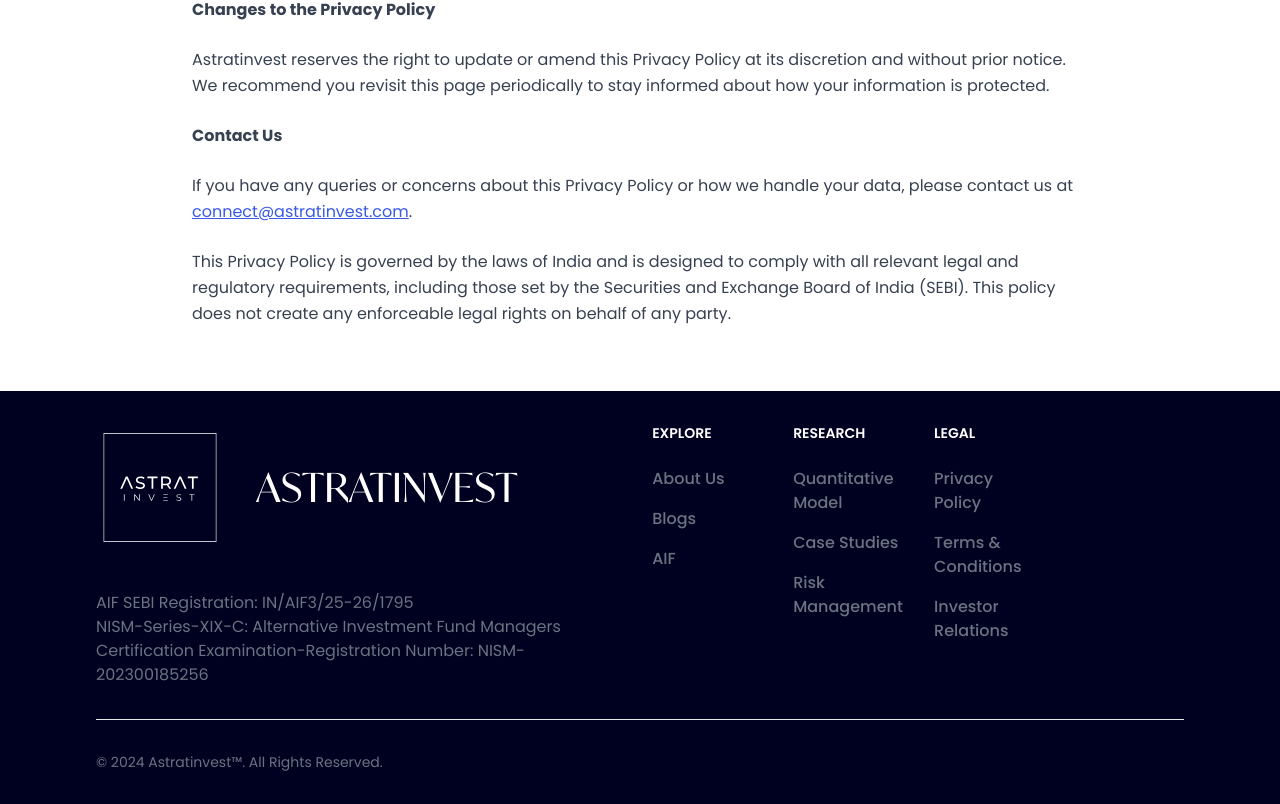
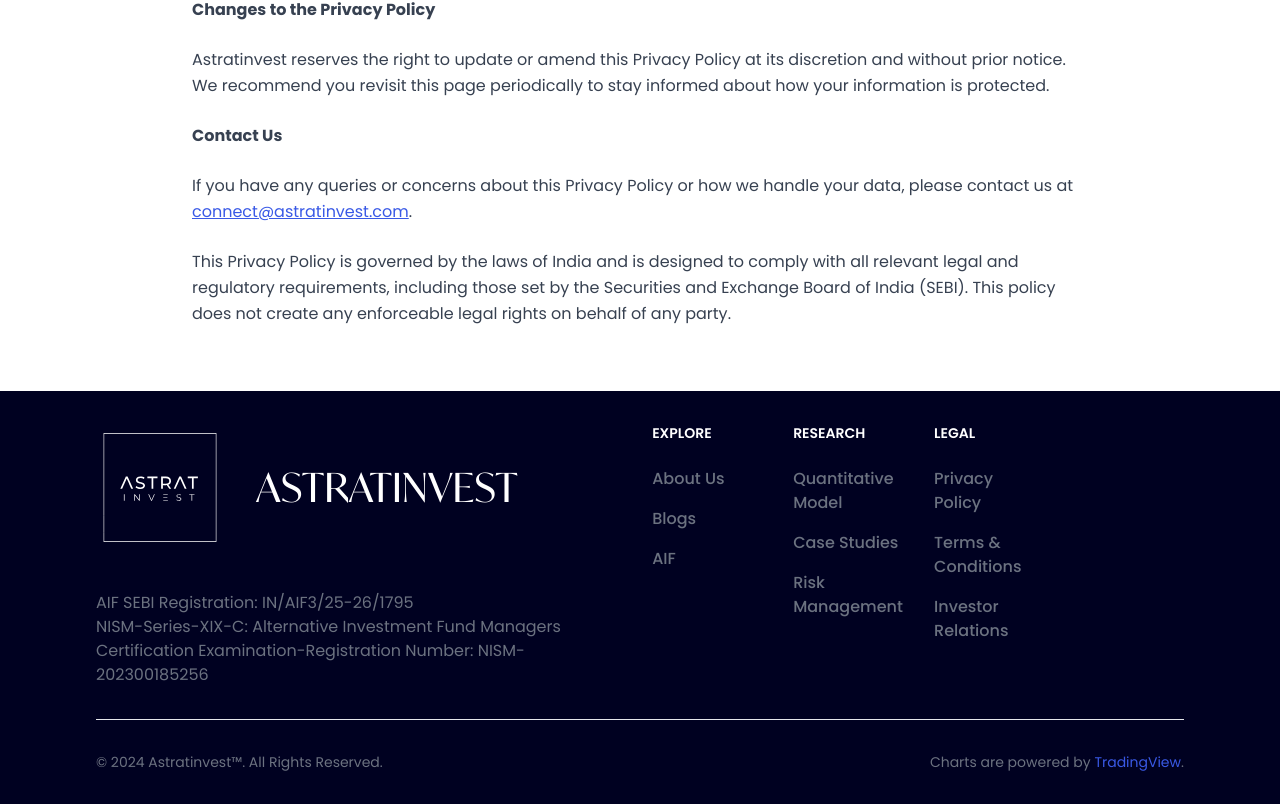
Before and after one commit to tholiaapoorv/astratinvest, a Next.js app: page /privacy-policy in a window 1280 px wide. Shown: the part 1341-2145 px from the top of the page. Built offline with nearby package versions, Linux system fonts and the light colour scheme.

Commit message:
Update Footer.tsx

```diff
--- a/components/Footer.tsx
+++ b/components/Footer.tsx
@@ -122,9 +122,22 @@ const Footer = () => {
         </div>
 
         <hr className="my-6 border-gray-200 dark:border-gray-700 xsPhone:hidden sm:mx-auto tablet:block lg:my-8" />
-        <div className="sm:flex sm:items-center sm:justify-between">
+
+        {/* ✅ Updated Copyright + TradingView Line */}
+        <div className="sm:flex sm:items-center sm:justify-between flex-wrap gap-4">
           <span className="text-sm text-gray-500 dark:text-gray-400 sm:text-center">
             © 2024 <a href="https://astratinvest.com/" className="hover:underline">Astratinvest™</a>. All Rights Reserved.
+          </span>
+          <span className="text-sm text-gray-500 dark:text-gray-400 sm:text-center">
+            Charts are powered by{" "}
+            <a
+              href="https://www.tradingview.com/"
+              target="_blank"
+              rel="noopener noreferrer"
+              className="hover:underline text-[#3959E5]"
+            >
+              TradingView
+            </a>.
           </span>
         </div>
       </div>
```
